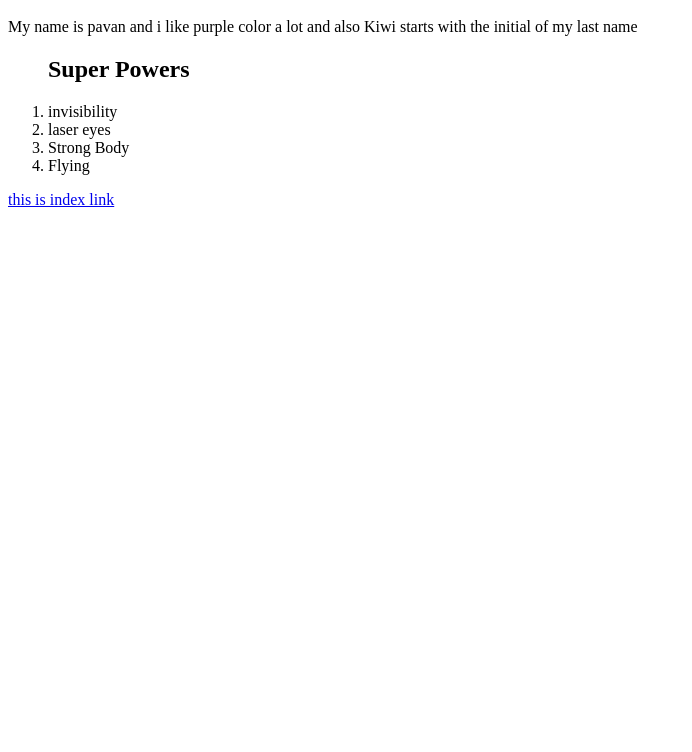
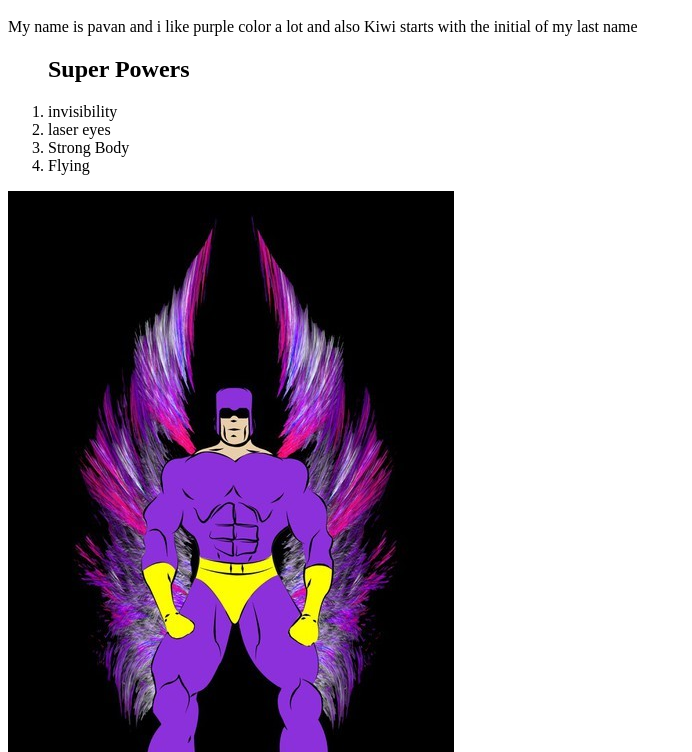
Before and after one commit to 44-563-Web-Apps-S23/44563-webapps-assignment-3-kallapavankumarreddy, a plain HTML site: page bonus.html in a window 1280 px wide. Shown: the part 48-800 px from the top of the page, without its empty margins (0-692 px from the left). Drawn offline with Linux system fonts and the light colour scheme; files whose address does not match are found by name.

Commit message:
updated bonus

```diff
--- a/bonus.html
+++ b/bonus.html
@@ -17,6 +17,7 @@
         <li>Strong Body</li>
         <li>Flying</li>
     </ol>
+    <img src="C:\Users\S560196\Desktop\webapps-repos\44563-webapps-assignment-3-kallapavankumarreddy\Superhero.jpg" alt="superhero photo">
     <a href="file:///C:/Users/S560196/Desktop/webapps-repos/44563-webapps-assignment-3-kallapavankumarreddy/index.html">this is index link</a>
 
 </body>
```
Also changed, not shown: Superhero.jpg (added).
